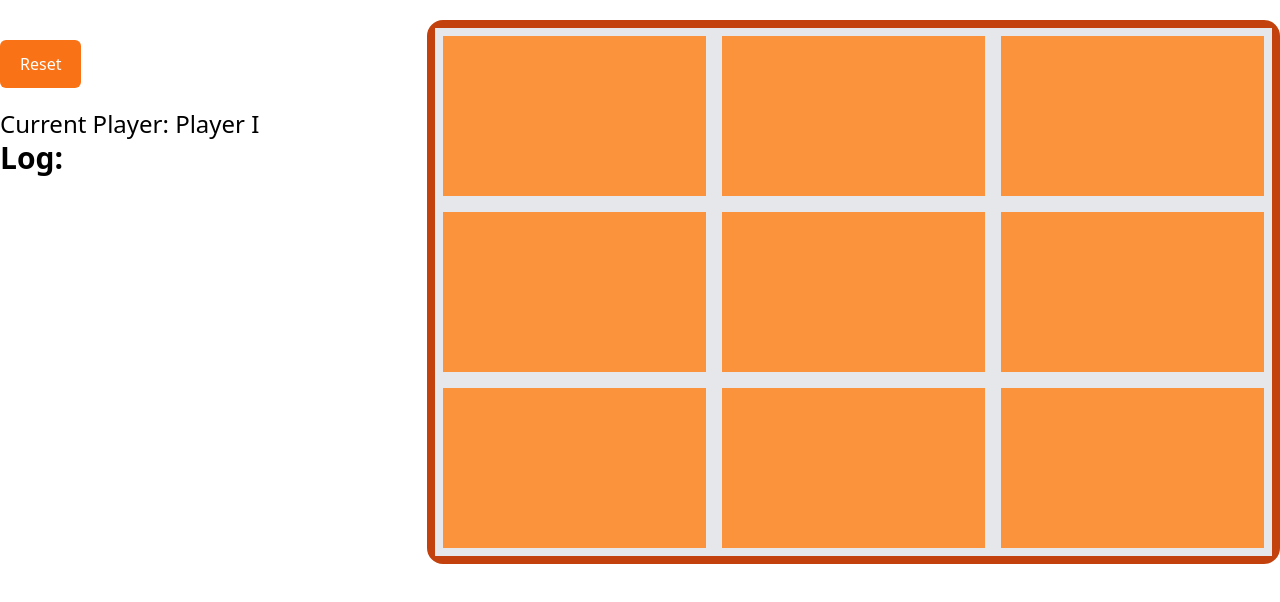
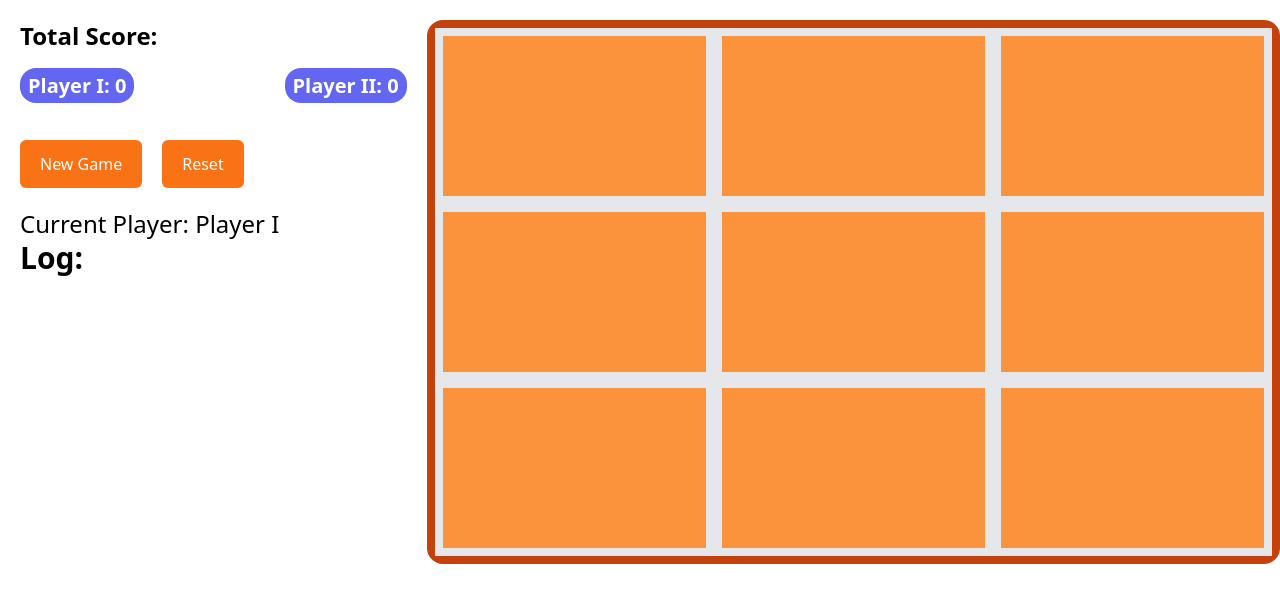
Before and after one commit to JustaNormalDreamer/tic-tac-toe, a React (Create React App) app: page / in a window 1280 px wide. Shown: the top 602 px of the page. Built offline with nearby package versions, Linux system fonts and the light colour scheme.

Commit message:
Added total score.

```diff
--- a/src/pages/tictactoe.tsx
+++ b/src/pages/tictactoe.tsx
@@ -1,13 +1,19 @@
-import React, { useCallback, useEffect, useReducer } from 'react'
+import React, {useCallback, useEffect, useReducer} from 'react'
 import Button from '../components/Button/button';
-import { initialState, ticTacToeReducer, TicTacToeType } from './tictactoeReducer';
+import {initialState, ticTacToeReducer, TicTacToeType} from './tictactoeReducer';
 
 const TicTacToe = () => {
     // true for player 1, false for player 2
-    const [{ currentPlayer, boxFilled, values, winner }, dispatch] = useReducer(ticTacToeReducer, initialState);
+    const [{
+        currentPlayer,
+        boxFilled,
+        values,
+        winner,
+        totalScore
+    }, dispatch] = useReducer(ticTacToeReducer, initialState);
 
     const getCurrentPlayer = (current?: boolean): string => {
-        if(typeof current === 'boolean') {
+        if (typeof current === 'boolean') {
             return current ? 'Player I' : 'Player II';
         }
 
@@ -15,7 +21,7 @@ const TicTacToe = () => {
     }
 
     const onButtonClick = useCallback((index: string) => {
-        if(!winner) {
+        if (!winner) {
             dispatch({
                 type: TicTacToeType.BOARD_CLICKED,
                 payload: index,
@@ -36,8 +42,8 @@ const TicTacToe = () => {
         ];
 
         winnerRow.forEach(el => {
-            const [a, b ,c] = el;
-            if(values.get(String(a)) && values.get(String(a)) === values.get(String(b)) && values.get(String(a)) === values.get(String(c))) {
+            const [a, b, c] = el;
+            if (values.get(String(a)) && values.get(String(a)) === values.get(String(b)) && values.get(String(a)) === values.get(String(c))) {
                 dispatch({
                     type: TicTacToeType.GAME_WON
                 })
@@ -46,9 +52,9 @@ const TicTacToe = () => {
     }, [values]);
 
     useEffect(() => {
-        if(boxFilled === 9) {
+        if (boxFilled === 9) {
             window.alert('It\'s a draw, all squares are filled.');
-        } else if(boxFilled >= 5) {
+        } else if (boxFilled >= 5) {
             // check for winner
             checkWinner();
         }
@@ -80,14 +86,35 @@ const TicTacToe = () => {
         <section className="my-5">
             <div className="container">
                 <div className="flex flex-wrap">
-                    <div className="w-1/3">
+                    <div className="w-1/3 px-5">
+                        <h1 className="text-2xl font-bold">Total Score:</h1>
+                        <div className="flex justify-between">
+                            <div className="my-5">
+                                <span
+                                    className="text-xl font-bold bg-indigo-500 rounded-2xl px-2 py-1 text-white">Player I: {totalScore.player1}</span>
+                            </div>
+                            <div className="my-5">
+                                <span
+                                    className="text-xl font-bold bg-indigo-500 rounded-2xl px-2 py-1 text-white">Player II: {totalScore.player2}</span>
+                            </div>
+                        </div>
                         {winner && (
                             <>
-                                <h2 className="text-3xl">Congratulations {winner}!!</h2>
+                                <h2 className="text-3xl font-bold">Congratulations {winner}!!</h2>
                                 <h3>Game Won by {winner} at {boxFilled} steps.</h3>
                             </>
                         )}
-                    <button className={`bg-orange-500 hover:bg-orange-400 duration-500 transition px-5 py-3 my-5 text-white rounded-md ${winner && 'animate-bounce'}`} onClick={() => reset()}>Reset</button>
+                        <div className="space-x-5">
+                            <button
+                                className={`bg-orange-500 hover:bg-orange-400 duration-500 transition px-5 py-3 my-5 text-white rounded-md`}
+                                onClick={() => dispatch({type: TicTacToeType.NEW_GAME})}>New Game
+                            </button>
+                            <button
+                                className={`bg-orange-500 hover:bg-orange-400 duration-500 transition px-5 py-3 my-5 text-white rounded-md ${winner && 'animate-bounce'}`}
+                                onClick={reset}>Reset
+                            </button>
+
+                        </div>
                         <div className="text-2xl">
                             {!winner && (
                                 <h2 className="">Current Player: {getCurrentPlayer()}</h2>
@@ -95,7 +122,10 @@ const TicTacToe = () => {
                         </div>
                         <div className="log space-y-2">
                             <h2 className="text-3xl font-semibold">Log:</h2>
-                        <button className={`bg-indigo-500 text-white px-4 py-2 rounded-md ${values.size > 0 ? 'block' : 'hidden'}`} onClick={() => dispatch({ type: TicTacToeType.UNDO })}>Undo</button>
+                            <button
+                                className={`bg-indigo-500 text-white px-4 py-2 rounded-md ${values.size > 0 ? 'block' : 'hidden'}`}
+                                onClick={() => dispatch({type: TicTacToeType.UNDO})}>Undo
+                            </button>
                             {renderLog().map((el, index) =>
                                 <p key={index} className="text-gray-400">{el}</p>
                             )}
@@ -106,7 +136,8 @@ const TicTacToe = () => {
                         <div className="board border-8 border-orange-700 rounded-2xl">
                             <div className="grid grid-cols-3">
                                 {Array(9).fill(null).map((el, index) =>
-                     <Button key={index} currentIndex={String(index)} value={values.get(String(index))} winner={winner} onClick={onButtonClick} />
+                                    <Button key={index} currentIndex={String(index)} value={values.get(String(index))}
+                                            winner={winner} onClick={onButtonClick}/>
                                 )}
                             </div>
                         </div>
--- a/src/pages/tictactoeReducer.tsx
+++ b/src/pages/tictactoeReducer.tsx
@@ -1,8 +1,14 @@
+interface ITotalScore {
+    player1: number;
+    player2: number;
+}
+
 export interface ITicTacToe {
     currentPlayer: boolean;
     boxFilled: number;
     values: Map<string, string>;
     winner?: string;
+    totalScore: ITotalScore;
 }
 
 export const initialState = {
@@ -10,6 +16,10 @@ export const initialState = {
     boxFilled: 0,
     values: new Map<string, string>(),
     winner: undefined,
+    totalScore: {
+        player1: 0,
+        player2: 0
+    }
 }
 
 export enum TicTacToeType {
@@ -20,6 +30,7 @@ export enum TicTacToeType {
     GAME_WON = 'GAME_WON',
     UNDO = 'UNDO',
     GOTO_HISTORY = 'GOTO_HISTORY',
+    NEW_GAME = 'NEW_GAME',
 }
 
 export const ticTacToeReducer = (state: ITicTacToe, action: any): ITicTacToe => {
@@ -36,6 +47,7 @@ export const ticTacToeReducer = (state: ITicTacToe, action: any): ITicTacToe =>
             return {
                 ...initialState,
                 values: new Map<string, string>(),
+                totalScore: state.totalScore,
             };
         case TicTacToeType.BOARD_CLICKED:
             return {
@@ -56,7 +68,11 @@ export const ticTacToeReducer = (state: ITicTacToe, action: any): ITicTacToe =>
         case TicTacToeType.GAME_WON:
             return {
                 ...state,
-                winner: getCurrentPlayer(!state.currentPlayer)
+                winner: getCurrentPlayer(!state.currentPlayer),
+                totalScore: {
+                    player1: !state.currentPlayer ? state.totalScore.player1 + 1 : state.totalScore.player1,
+                    player2: state.currentPlayer ? state.totalScore.player2 + 1 : state.totalScore.player2
+                },
             }
         case TicTacToeType.UNDO:
             const lastItem = Array.from(state.values).slice(0, -1);
@@ -67,6 +83,11 @@ export const ticTacToeReducer = (state: ITicTacToe, action: any): ITicTacToe =>
                 boxFilled: state.boxFilled - 1,
                 winner: undefined,
             }
+        case TicTacToeType.NEW_GAME:
+            return {
+                ...initialState,
+                values: new Map<string, string>(),
+            }
         default:
             return state;
     }
```
Also changed, not shown: 1 other file (tests, documents, lock files or other folders). Lines whose indentation alone changed are shown as unchanged.
